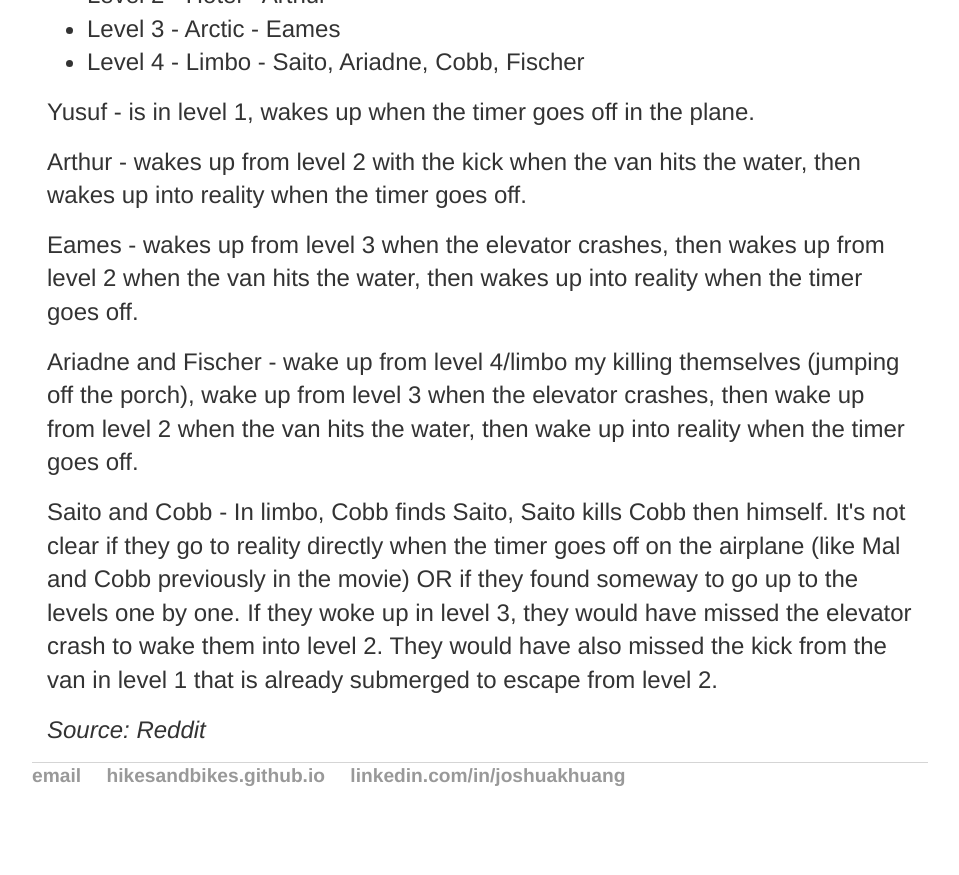
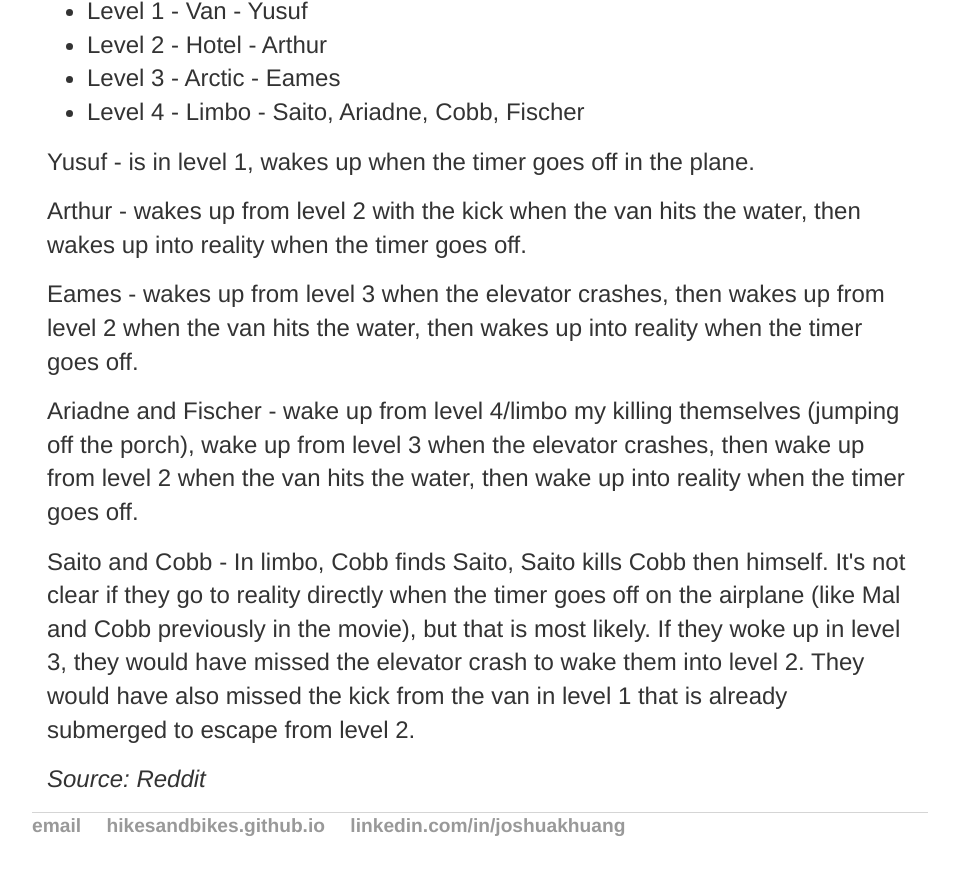
Before and after one commit to hikesandbikes/hikesandbikes.github.io, a Jekyll site: the page built from _posts/2020-11-07-inception.md, in a window 1280 px wide and 900 px high, scrolled down 1217 px. Shown: the top 875 px of the window, without its empty margins (160-1119 px from the left). Built offline with Jekyll 4.4.1, drawn with Linux system fonts in a browser that asks for light colours; before the commit the page ends 2067 px from its top, so only the background shows below that.

Commit message:
inception

```diff
--- a/_posts/2020-11-07-inception.md
+++ b/_posts/2020-11-07-inception.md
@@ -10,7 +10,9 @@
 
 <p><b>Question 1: Why is Saito so much older than Cobb in limbo?</b></p>
 <p> One theory is that Cobb entered limbo twice. The first time was with Ariadne. They found Fischer and kicked him back to Eames' dream. Meanwhile Saito dies and goes to limbo. Cobb provokes Mal into attacking him. (Note: He provoked her very methodically, a conscious choice he made for some reason, and this theory is one explanation for it.) </p>
-<p>Mal dies from Ariadne's gunshot wound and Cobb dies from Mal's knife wound. At this point, Cobb is currently dying in all 3 levels (in 3, crushed by the exploding snow fortress; in 2, in the crashing elevator; in 1, left to drown in the van.) When he dies in limbo, he wakes up in one of (or perhaps all of) these levels and dies again, sending him to limbo and washing up on the shore near Saito's palace. Saito, having been in limbo this whole time, has aged decades while Cobb is just arriving to limbo for the second time. <i>Source: IMBD</i></p>
+<p>Mal dies from Ariadne's gunshot wound and Cobb dies from Mal's knife wound. At this point, Cobb is currently dying in all 3 levels (in 3, crushed by the exploding snow fortress; in 2, in the crashing elevator; in 1, left to drown in the van.) When he dies in limbo, he wakes up in one of (or perhaps all of) these levels and dies again, sending him to limbo and washing up on the shore near Saito's palace. Saito, having been in limbo this whole time, has aged decades while Cobb is just arriving to limbo for the second time. </p>
+
+<p><i>Source: IMBD</i></p>
 
 
 
@@ -30,7 +32,7 @@
 <p>Arthur - wakes up from level 2 with the kick when the van hits the water, then wakes up into reality when the timer goes off. </p>
 <p>Eames - wakes up from level 3 when the elevator crashes, then wakes up from level 2 when the van hits the water, then wakes up into reality when the timer goes off. </p>
 <p>Ariadne and Fischer - wake up from level 4/limbo my killing themselves (jumping off the porch), wake up from level 3 when the elevator crashes, then wake up from level 2 when the van hits the water, then wake up into reality when the timer goes off.
-<p>Saito and Cobb - In limbo, Cobb finds Saito, Saito kills Cobb then himself. It's not clear if they go to reality directly when the timer goes off on the airplane (like Mal and Cobb previously in the movie) OR if they found someway to go up to the levels one by one.  If they woke up in level 3, they would have missed the elevator crash to wake them into level 2.  They would have also missed the kick from the van in level 1 that is already submerged to escape from level 2.
+<p>Saito and Cobb - In limbo, Cobb finds Saito, Saito kills Cobb then himself. It's not clear if they go to reality directly when the timer goes off on the airplane (like Mal and Cobb previously in the movie), but that is most likely.  If they woke up in level 3, they would have missed the elevator crash to wake them into level 2.  They would have also missed the kick from the van in level 1 that is already submerged to escape from level 2.
 </p>
 
 <p><i>Source: Reddit</i></p>
```
